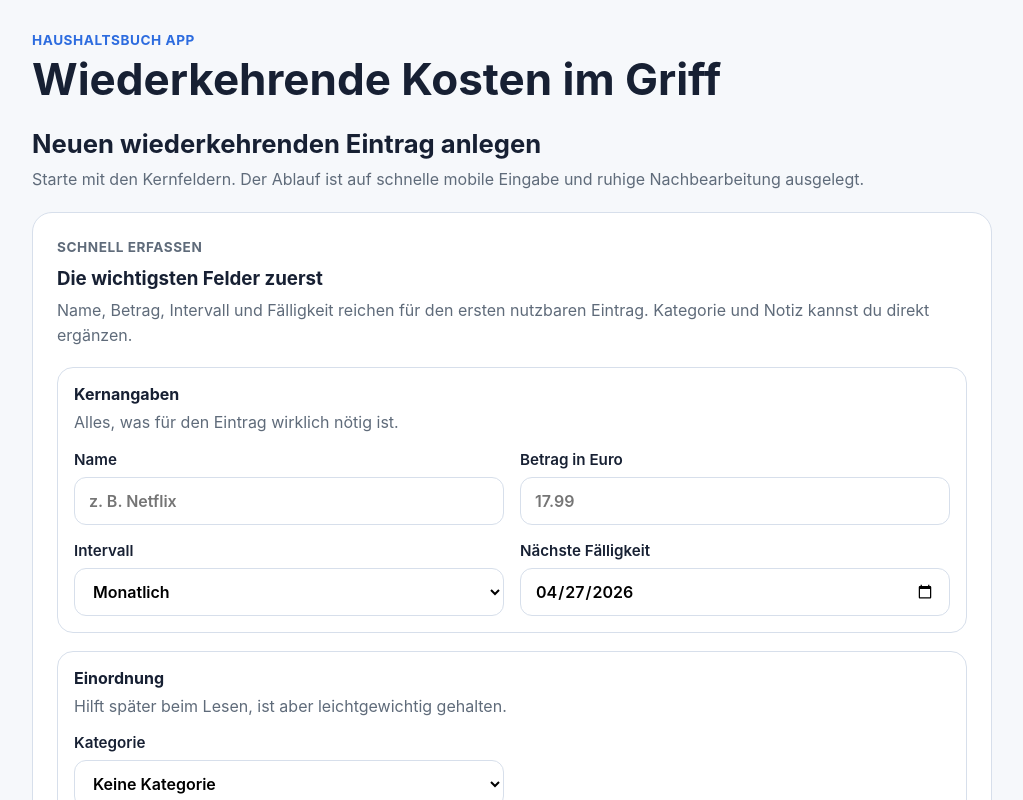
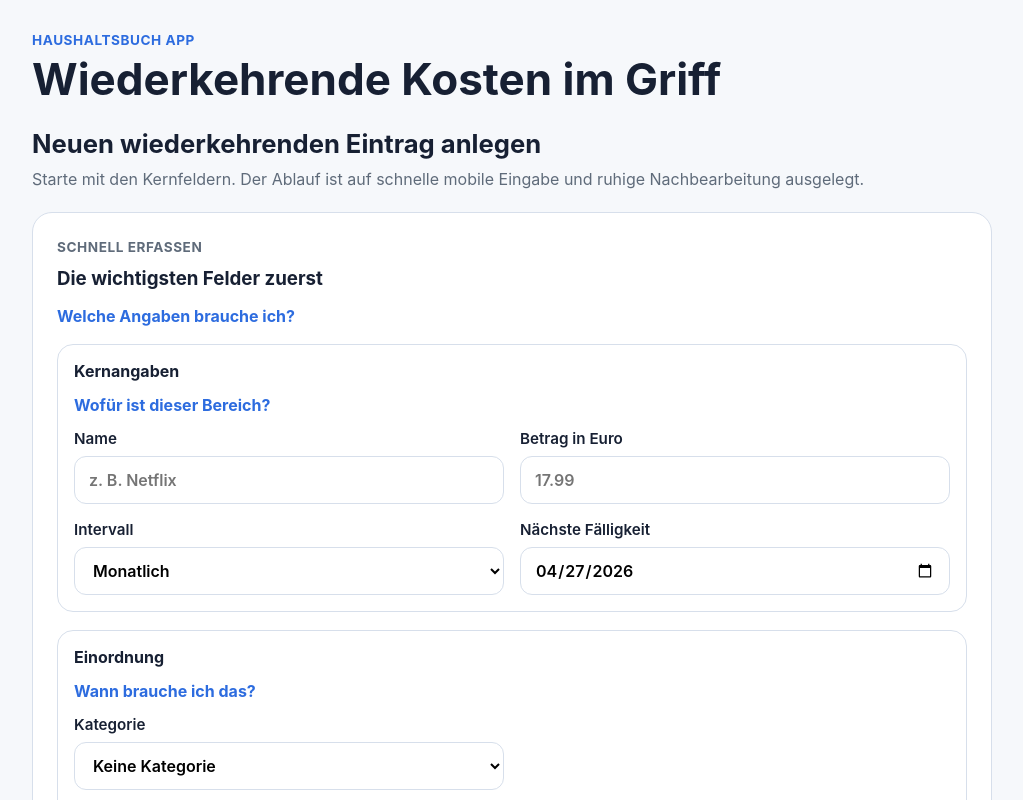
Before and after one commit to Altas-Code/haushaltsbuch-app, a Next.js app: page /recurring-items/new in a window 1280 px wide. Shown: the top 800 px of the page, without its empty margins (128-1151 px from the left). Built offline with nearby package versions, Linux system fonts and the light colour scheme.

Commit message:
Add contextual help hints for dashboard and forms

```diff
--- a/src/components/recurring-items/create-recurring-item-form.tsx
+++ b/src/components/recurring-items/create-recurring-item-form.tsx
@@ -3,6 +3,7 @@
 import { useRouter } from "next/navigation";
 import { useState } from "react";
 import type { RecurringItemFieldErrorMap } from "@/domain/recurring-item/errors";
+import { HelpHint } from "@/components/shared/help-hint";
 import styles from "./create-recurring-item-form.module.css";
 
 const intervalOptions = [
@@ -84,15 +85,17 @@ export function CreateRecurringItemForm() {
       <div className={styles.formIntro}>
         <p className={styles.kicker}>Schnell erfassen</p>
         <h3>Die wichtigsten Felder zuerst</h3>
-        <p>
-          Name, Betrag, Intervall und Fälligkeit reichen für den ersten nutzbaren Eintrag. Kategorie und Notiz kannst du direkt ergänzen.
-        </p>
+        <HelpHint label="Welche Angaben brauche ich?">
+          <p>Name, Betrag, Intervall und Fälligkeit reichen für den ersten nutzbaren Eintrag. Kategorie und Notiz kannst du bei Bedarf ergänzen.</p>
+        </HelpHint>
       </div>
 
       <div className={styles.section}>
         <div className={styles.sectionHeader}>
           <h4>Kernangaben</h4>
-          <p>Alles, was für den Eintrag wirklich nötig ist.</p>
+          <HelpHint label="Wofür ist dieser Bereich?">
+            <p>Hier stehen nur die Pflichtangaben, damit du einen Eintrag schnell erfassen kannst.</p>
+          </HelpHint>
         </div>
 
         <div className={styles.grid}>
@@ -140,7 +143,9 @@ export function CreateRecurringItemForm() {
       <div className={styles.section}>
         <div className={styles.sectionHeader}>
           <h4>Einordnung</h4>
-          <p>Hilft später beim Lesen, ist aber leichtgewichtig gehalten.</p>
+          <HelpHint label="Wann brauche ich das?">
+            <p>Kategorie und Notiz helfen dir später beim Lesen und Gruppieren, sind aber nicht zwingend für den ersten Eintrag.</p>
+          </HelpHint>
         </div>
 
         <div className={styles.grid}>
--- /dev/null
+++ b/src/components/shared/help-hint.module.css
@@ -0,0 +1,31 @@
+.hint {
+  margin-top: 8px;
+}
+
+.summary {
+  display: inline-flex;
+  align-items: center;
+  gap: 6px;
+  cursor: pointer;
+  color: var(--accent);
+  font-weight: 700;
+  list-style: none;
+}
+
+.summary::-webkit-details-marker {
+  display: none;
+}
+
+.content {
+  margin-top: 10px;
+  padding: 12px 14px;
+  border-radius: 12px;
+  border: 1px solid var(--border);
+  background: color-mix(in srgb, var(--surface) 82%, white 18%);
+  color: var(--text-muted);
+  line-height: 1.6;
+}
+
+.content p {
+  margin: 0;
+}
--- /dev/null
+++ b/src/components/shared/help-hint.tsx
@@ -0,0 +1,11 @@
+import React from "react";
+import styles from "./help-hint.module.css";
+
+export function HelpHint({ label = "Hilfe", children }: { label?: string; children: React.ReactNode }) {
+  return (
+    <details className={styles.hint}>
+      <summary className={styles.summary}>{label}</summary>
+      <div className={styles.content}>{children}</div>
+    </details>
+  );
+}
```
Also changed, not shown: src/components/dashboard/dashboard-summary.tsx (+8 -4 lines), src/components/recurring-items/edit-recurring-item-form.tsx (+10 -3 lines).
